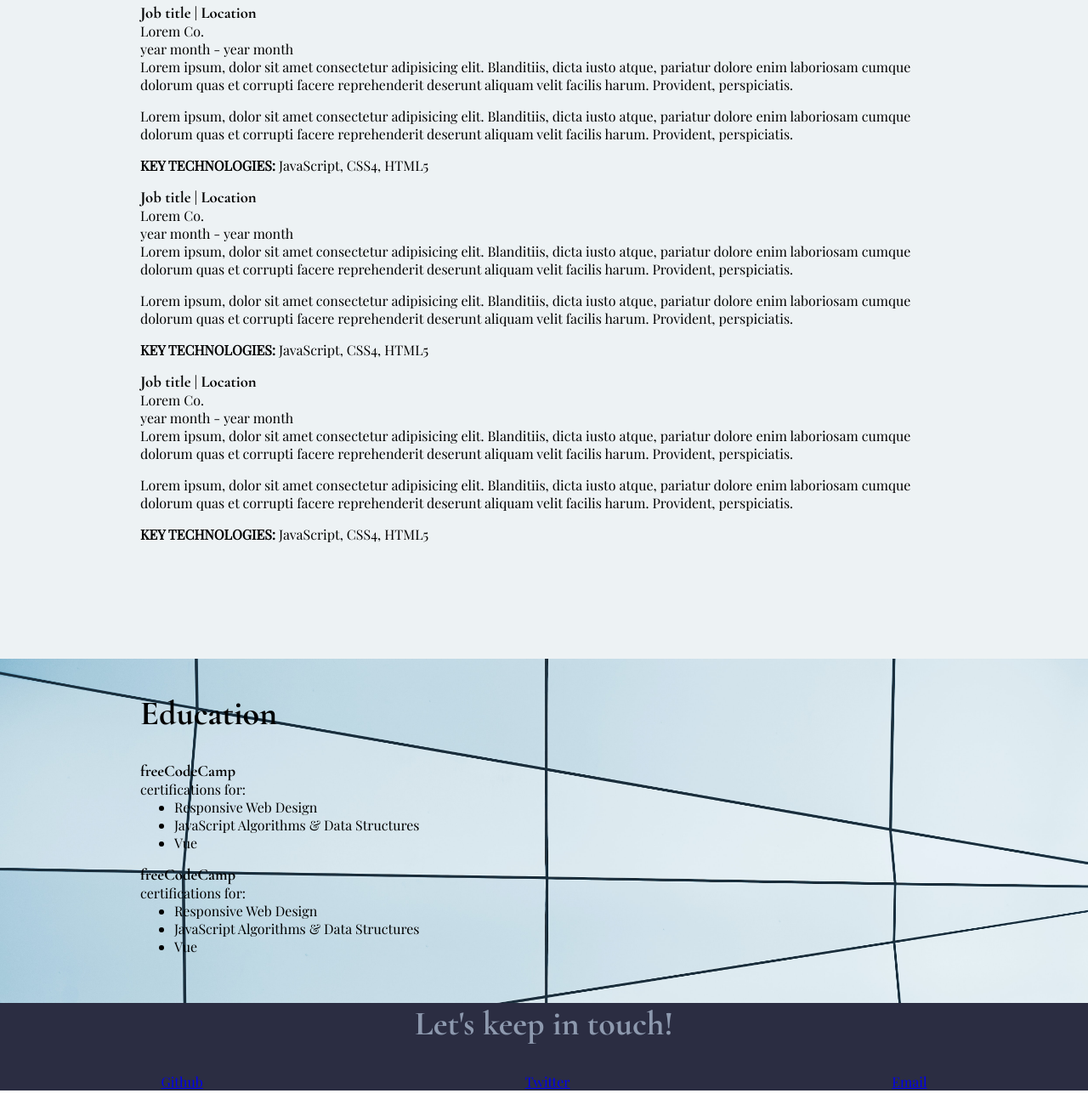
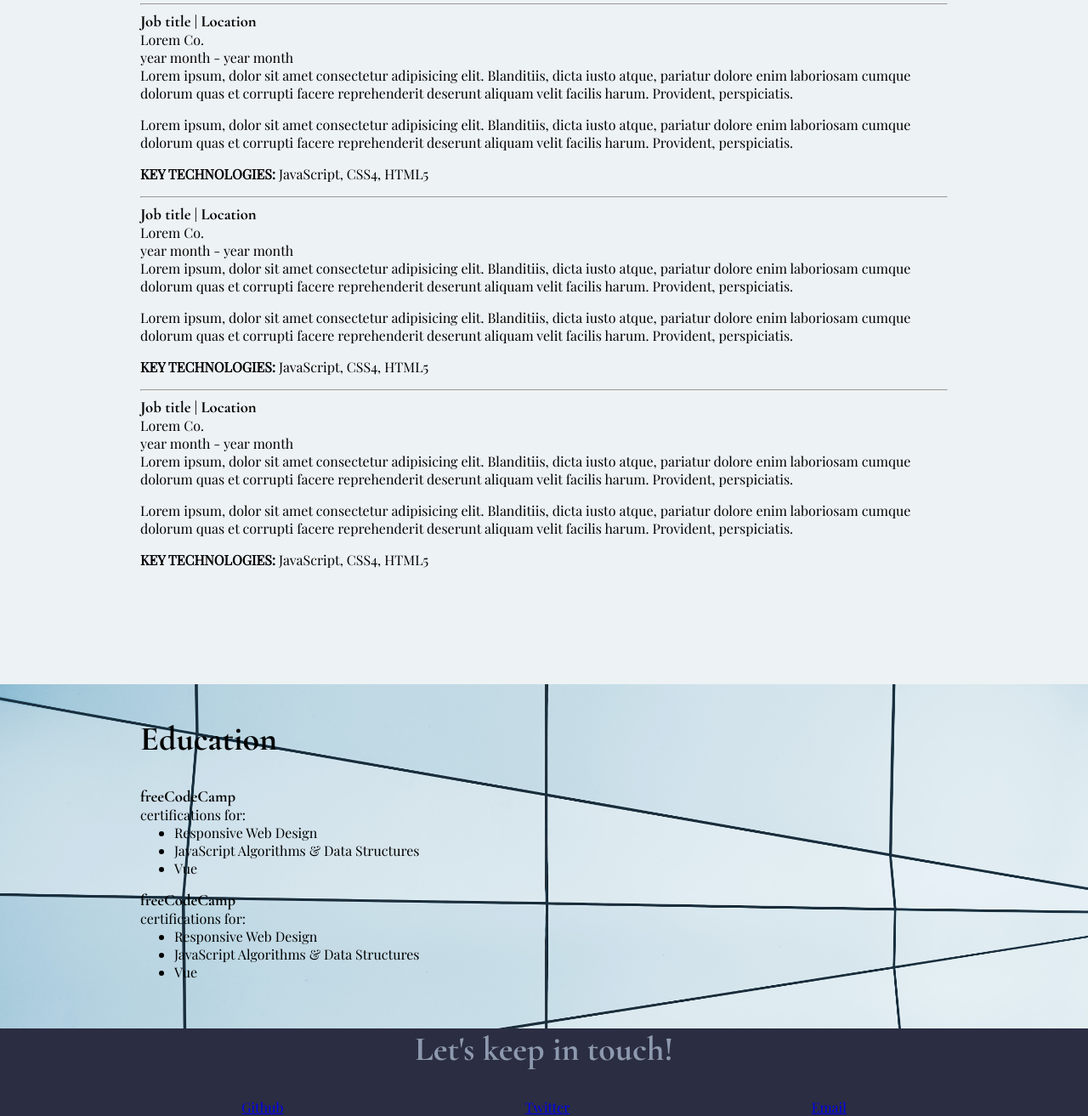
Before and after one commit to szuyuchen/HTML-CSS-resume-practice, a plain HTML site: page index.html in a window 1280 px wide. Shown: the part 754-2067 px from the top of the page at 85% size. Before the commit the page ends 2037 px from the top, so only its background shows below. Drawn offline with nearby package versions, Linux system fonts and the light colour scheme.

Commit message:
modify layout

```diff
--- a/index.html
+++ b/index.html
@@ -4,7 +4,7 @@
   <meta charset="UTF-8">
   <meta http-equiv="X-UA-Compatible" content="IE=edge">
   <meta name="viewport" content="width=device-width, initial-scale=1.0">
-  <title>0923 My Resume</title>
+  <title>0924 My Resume</title>
   <link rel="stylesheet" href="style.css">
 </head>
 <body>
@@ -44,6 +44,7 @@
           cumque dolorum quas et corrupti facere reprehenderit deserunt aliquam velit facilis harum. Provident, perspiciatis.</p>
           <p><strong>KEY TECHNOLOGIES:</strong> JavaScript, CSS4, HTML5</p>
       </div>
+      <hr>
       <!-----------job 2------------>
       <div class="job-wrapper">
         <div>
@@ -61,6 +62,7 @@
             perspiciatis.</p>
           <p><strong>KEY TECHNOLOGIES:</strong> JavaScript, CSS4, HTML5</p>
         </div>
+      <hr>
       <!-----------job 3------------>
       <div class="job-wrapper">
         <div>
@@ -78,6 +80,7 @@
             perspiciatis.</p>
           <p><strong>KEY TECHNOLOGIES:</strong> JavaScript, CSS4, HTML5</p>
         </div>
+      <hr>
       <!-----------job 4------------>
         <div class="job-wrapper">
           <div>
--- a/style.css
+++ b/style.css
@@ -204,12 +204,13 @@ footer {
   margin: 0 auto;
   padding: 50px 0;
   max-width: 900px;
+  margin-bottom: 40px;
 }
 
 .contact-buttons {
   display: flex;
   flex-direction: row;
-  justify-content: space-around;
+  justify-content: space-evenly;
 }
 
 .media-pic {
```
